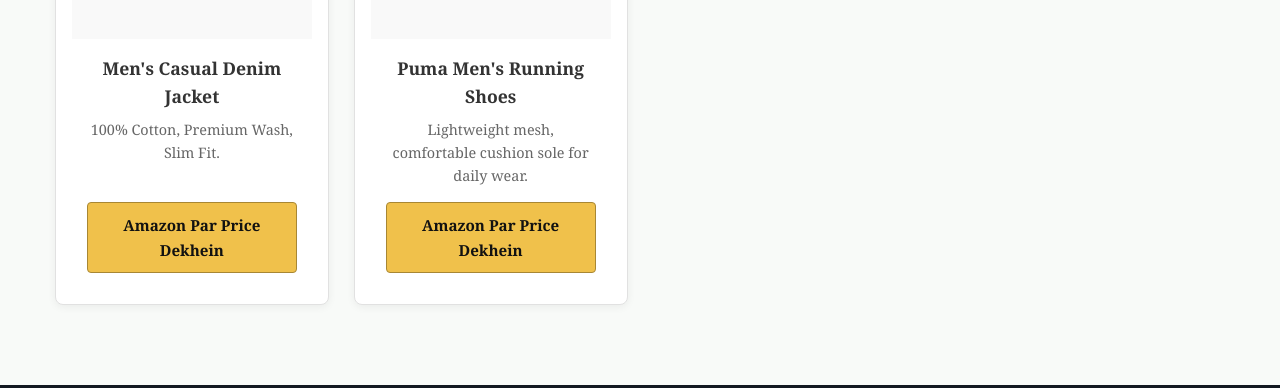
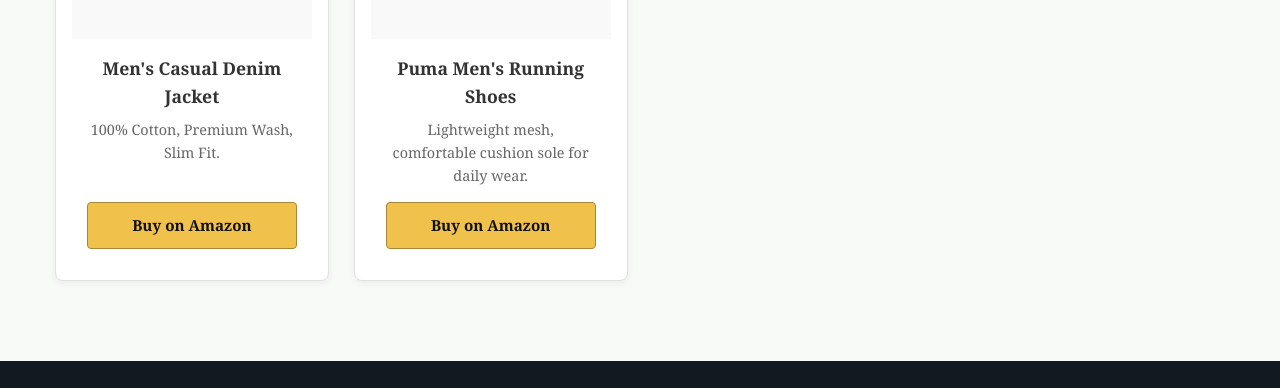
Before and after one commit to MohammadShadab72/gntradersforyou, a plain HTML site: page fashion.html in a window 1280 px wide. Shown: the part 407-795 px from the top of the page. Drawn offline with Linux system fonts and the light colour scheme.

Commit message:
changes in button text at product-card

```diff
--- a/fashion.html
+++ b/fashion.html
@@ -63,7 +63,7 @@
                     <h3>Men's Casual Denim Jacket</h3>
                     <p class="description">100% Cotton, Premium Wash, Slim Fit.</p>
                     <a href="AAPKA_AMAZON_AFFILIATE_LINK" target="_blank" rel="nofollow" class="buy-btn">
-                        Amazon Par Price Dekhein
+                        Buy on Amazon
                     </a>
                 </div>
             </article>
@@ -77,7 +77,7 @@
                     <h3>Puma Men's Running Shoes</h3>
                     <p class="description">Lightweight mesh, comfortable cushion sole for daily wear.</p>
                     <a href="AAPKA_AMAZON_AFFILIATE_LINK" target="_blank" rel="nofollow" class="buy-btn">
-                        Amazon Par Price Dekhein
+                       Buy on Amazon
                     </a>
                 </div>
             </article>
```
